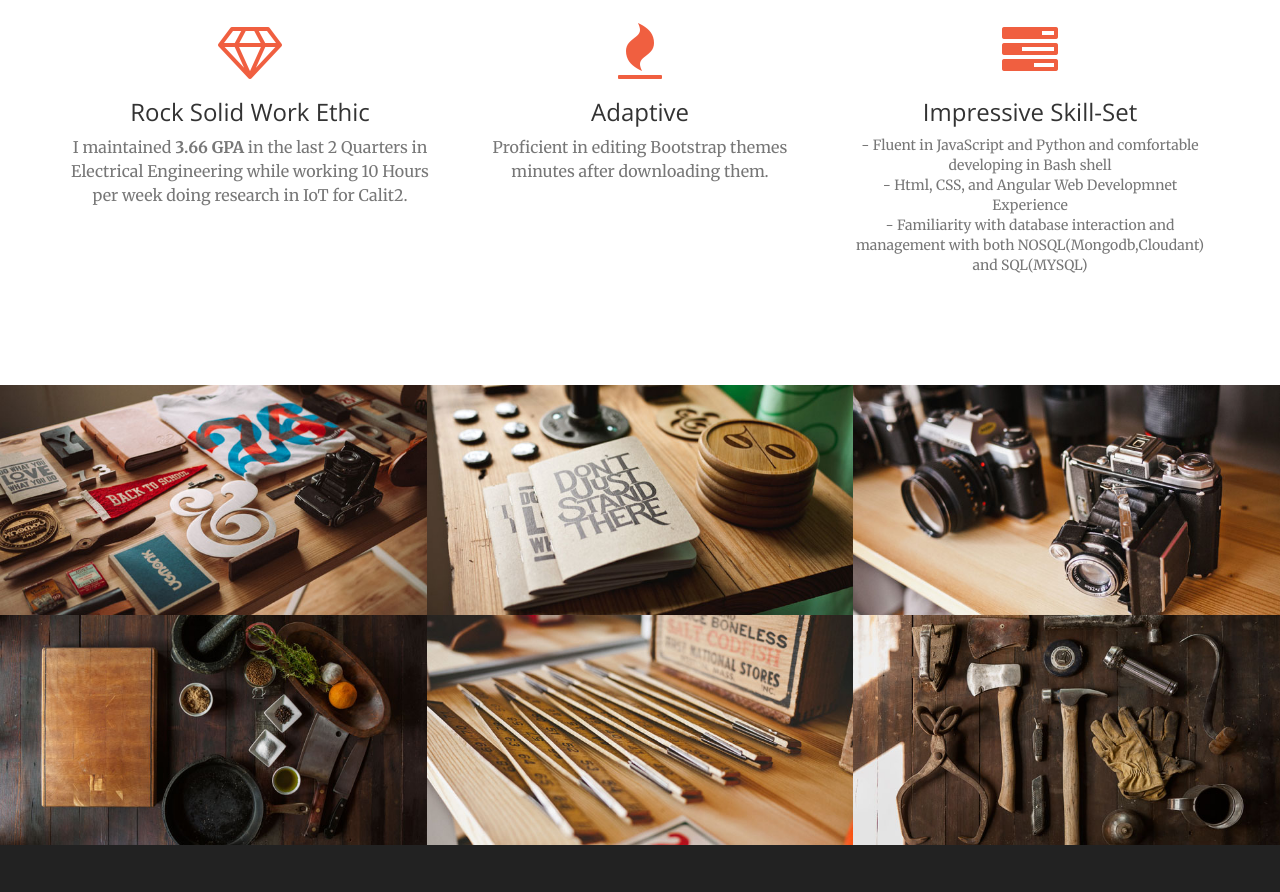
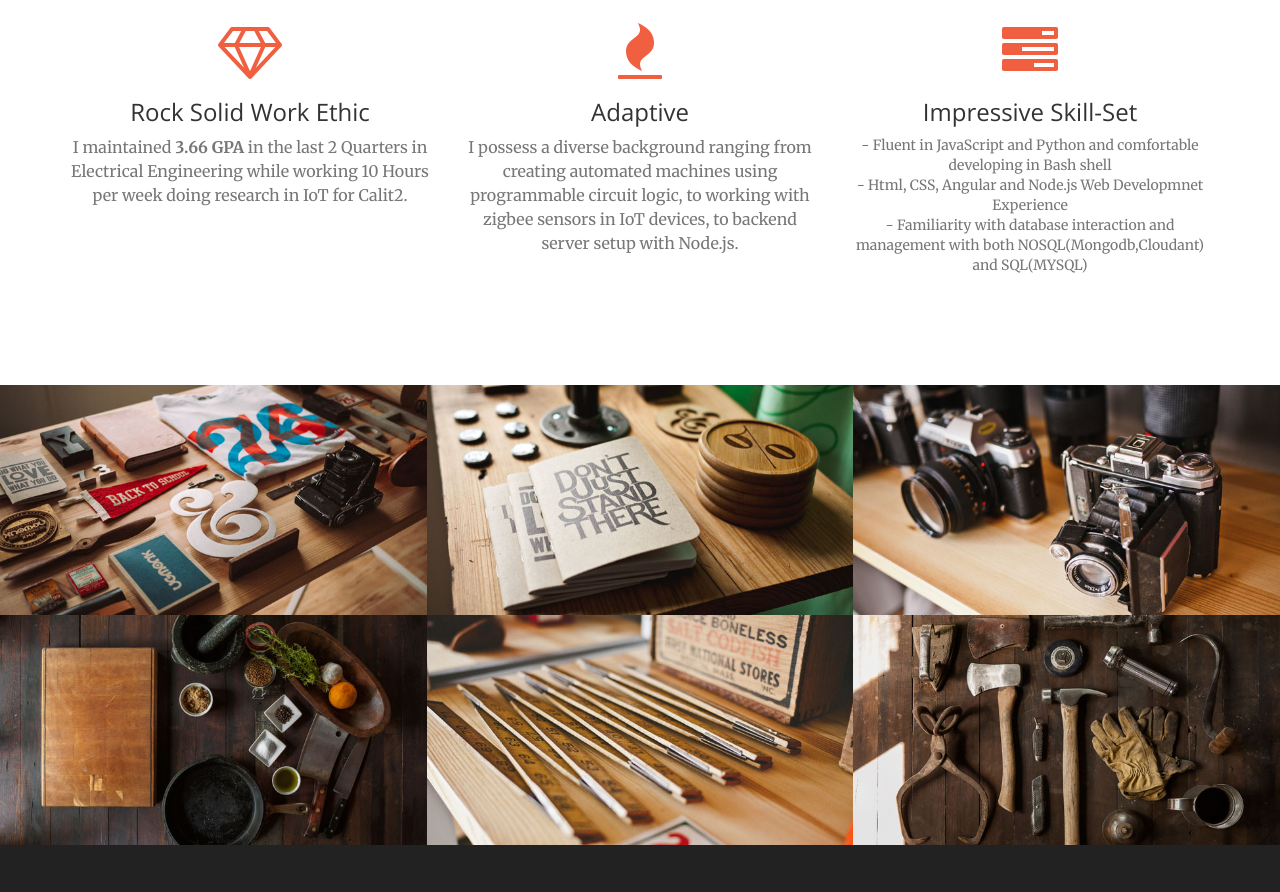
Before and after one commit to wfloyd2/homepage, a website: page index.html in a window 1280 px wide. Shown: the part 973-1865 px from the top of the page. Drawn offline with nearby package versions, Linux system fonts and the light colour scheme.

Commit message:
edited about section

```diff
--- a/index.html
+++ b/index.html
@@ -122,7 +122,7 @@
                     <div class="service-box">
                         <i class="fa fa-4x fa-fire text-primary sr-icons"></i>
                         <h3>Adaptive</h3>
-                        <p class="text-muted">Proficient in editing Bootstrap themes minutes after downloading them.</p>
+                        <p class="text-muted">I possess a diverse background ranging from creating automated machines using programmable circuit logic, to working with zigbee sensors in IoT devices, to backend server setup with Node.js. </p>
                     </div>
                 </div>
                 <div class="col-lg-4 col-md-6 text-center">
@@ -131,7 +131,7 @@
                         <h3>Impressive Skill-Set</h3>
                         <ul class='list-unstyled'>
                           <li class="text-muted">- Fluent in JavaScript and Python and comfortable developing in Bash shell</li>
-                          <li class="text-muted">- Html, CSS, and Angular Web Developmnet Experience</li>
+                          <li class="text-muted">- Html, CSS, Angular and Node.js Web Developmnet Experience</li>
                           <!-- <li class="text-muted">- experience with Embedded Design on PYNQ-Z1 with programmable logic circuits</li> -->
                         <li class="text-muted">- Familiarity with database interaction and management with both NOSQL(Mongodb,Cloudant) and SQL(MYSQL)</li>
                         <!--  <li class="text-muted">- Experience with PaaS platforms including IBM's Bluemix, and Google's Firebase</li> -->
```
